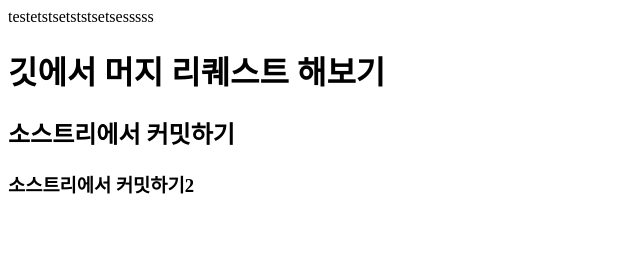
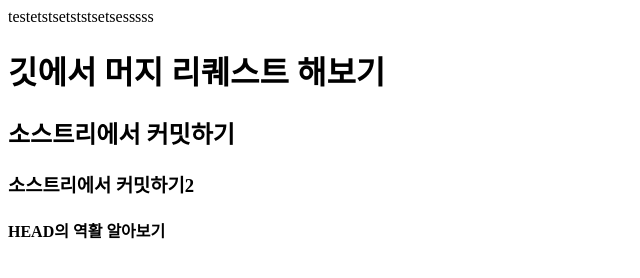
Before and after one commit to hilxx/test_conflict, a plain HTML site: page index.html in a window 1280 px wide. Shown: the whole page, without its empty margins (0-640 px from the left). Drawn offline with Linux system fonts and the light colour scheme.

Commit message:
HEAD의 역활

```diff
--- a/index.html
+++ b/index.html
@@ -10,6 +10,7 @@
     <h1>깃에서 머지 리퀘스트 해보기</h1>
     <h2>소스트리에서 커밋하기</h2>
     <h3>소스트리에서 커밋하기2</h3>
+    <h4>HEAD의 역활 알아보기</h4>
   </body>
 </html>
 </body>
```
